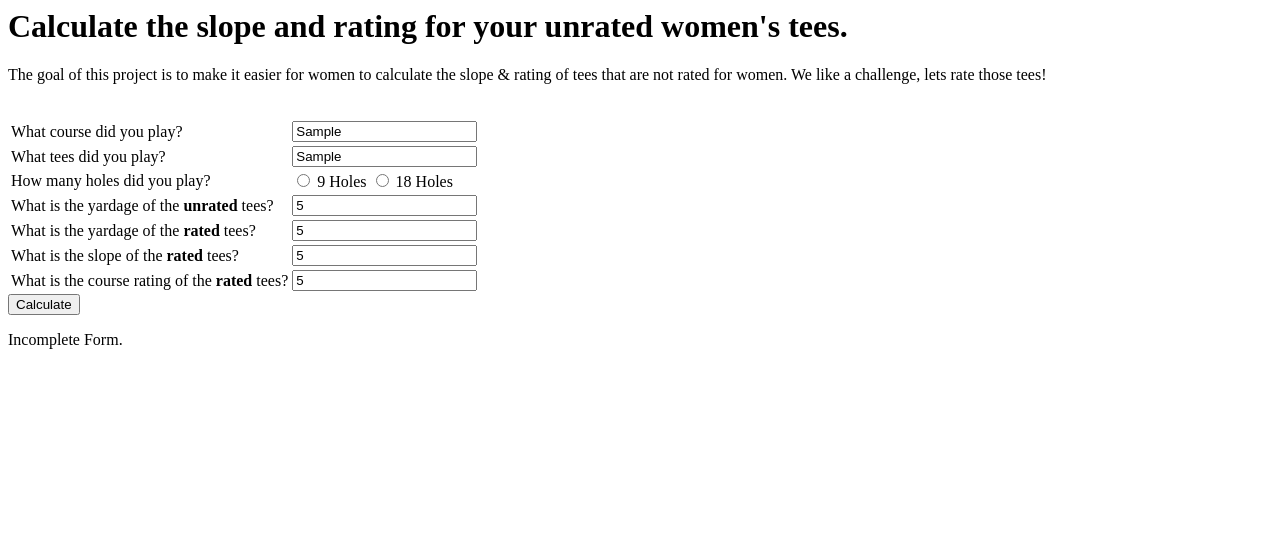
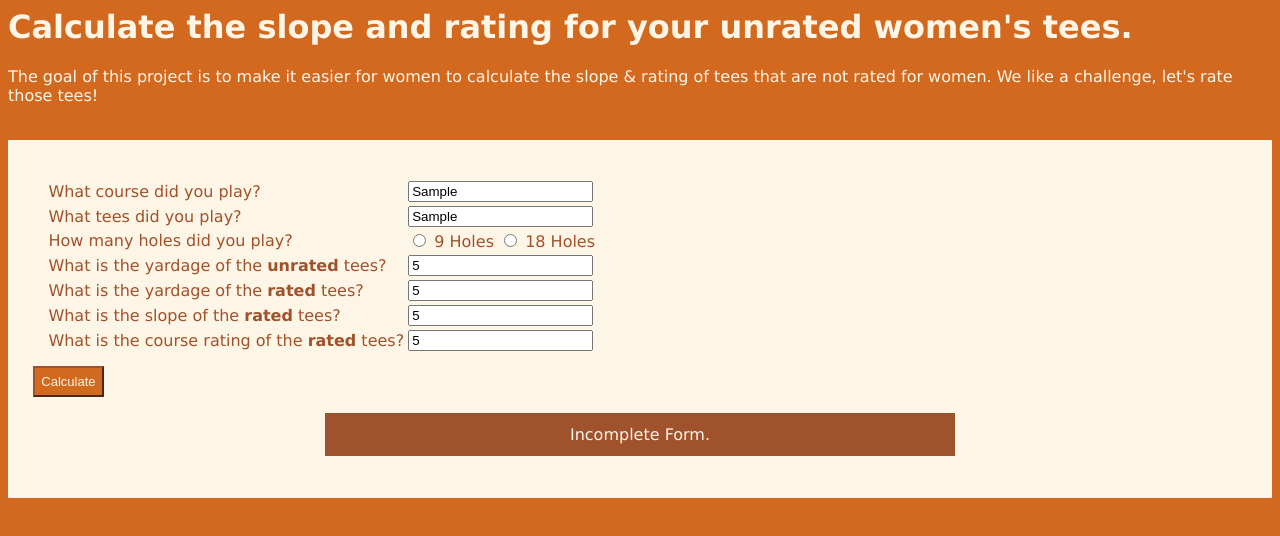
Before and after one commit to lizzyj233/JS-Golf-Course-Calculations, a website: page index.html in a window 1280 px wide. Both pictures are taken after typing "Sample", "Sample", "5", "5", "5", "5" into the empty fields and a click on the button "Calculate". Drawn offline with Linux system fonts and the light colour scheme.

Commit message:
added styles

```diff
--- a/index.html
+++ b/index.html
@@ -25,11 +25,13 @@ The project will work like so:
 <html>
     <head>
         <title>Unrated Tees Calculator</title>
+        <link href="styles.css" rel="stylesheet">
     </head>
 <body>
     <h1>Calculate the slope and rating for your unrated women's tees.</h1>
-    <p>The goal of this project is to make it easier for women to calculate the slope & rating of tees that are not rated for women. We like a challenge, lets rate those tees!</p>
+    <p>The goal of this project is to make it easier for women to calculate the slope & rating of tees that are not rated for women. We like a challenge, let's rate those tees!</p>
     <br>
+    <div class="adj-calc-div">
         <table id="getData">
             <tr>
                 <td>What course did you play?</td>
@@ -77,8 +79,9 @@ The project will work like so:
                 </td>
             </tr>
         </table>
-    <button id="calculate">Calculate</button>
-    <p id="result" style="display: none;"></p>
+        <button id="calculate" class="button">Calculate</button>
+        <p id="result" class="result" style="display: none;"></p>
+    </div>
 </body>
 <script src="scripts/calculate.js"></script>
 <script src="scripts/lookup.js"></script>
--- a/styles.css
+++ b/styles.css
@@ -0,0 +1,48 @@
+body{
+    font-family:'Lucida Sans', 'Lucida Sans Regular', 'Lucida Grande', 'Lucida Sans Unicode', Geneva, Verdana, sans-serif;
+    background-color:chocolate;
+    color:oldlace;
+}
+
+table{
+    padding: 1%;
+    color:sienna;
+}
+
+.adj-calc-div{
+    padding: 2%;
+    width: auto;
+    background-color:oldlace;
+}
+
+.result{
+    position:relative;
+    width: auto;
+    padding: 1%;
+    width: 50%;
+    margin-left: auto;
+    margin-right: auto;
+    display: block;
+    background-color: sienna;
+    color: oldlace;
+    text-align: center;
+}
+
+.button{
+    position: relative;
+    padding: .5%;
+    background-color:chocolate;
+    color:oldlace;
+    border-color:sienna;
+    border-style: outset;
+    font-size:small;
+}
+.button:hover{
+    position: relative;
+    padding: .5%;
+    background-color: sienna;
+    color:oldlace;
+    border-color: chocolate;
+    border-style: inset;
+    font-size:small;
+}
```
Lines whose indentation alone changed are shown as unchanged.
